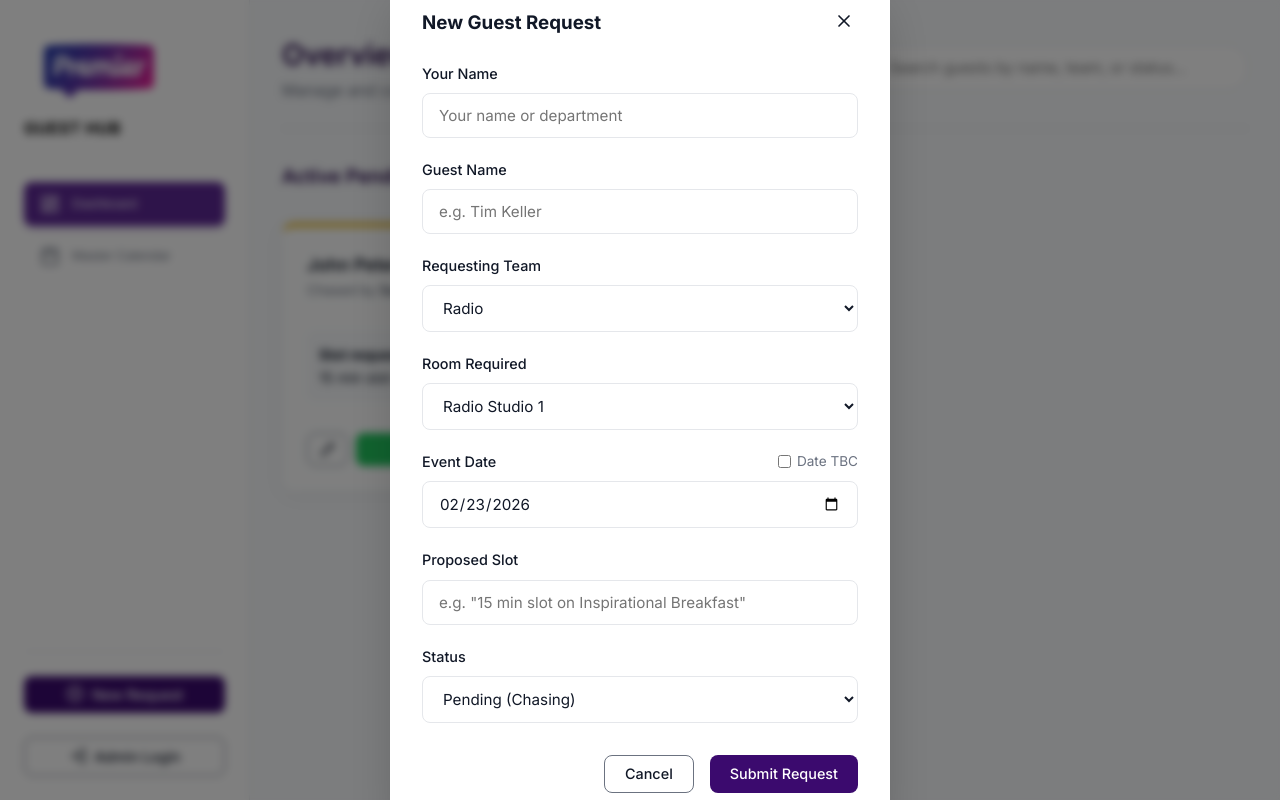
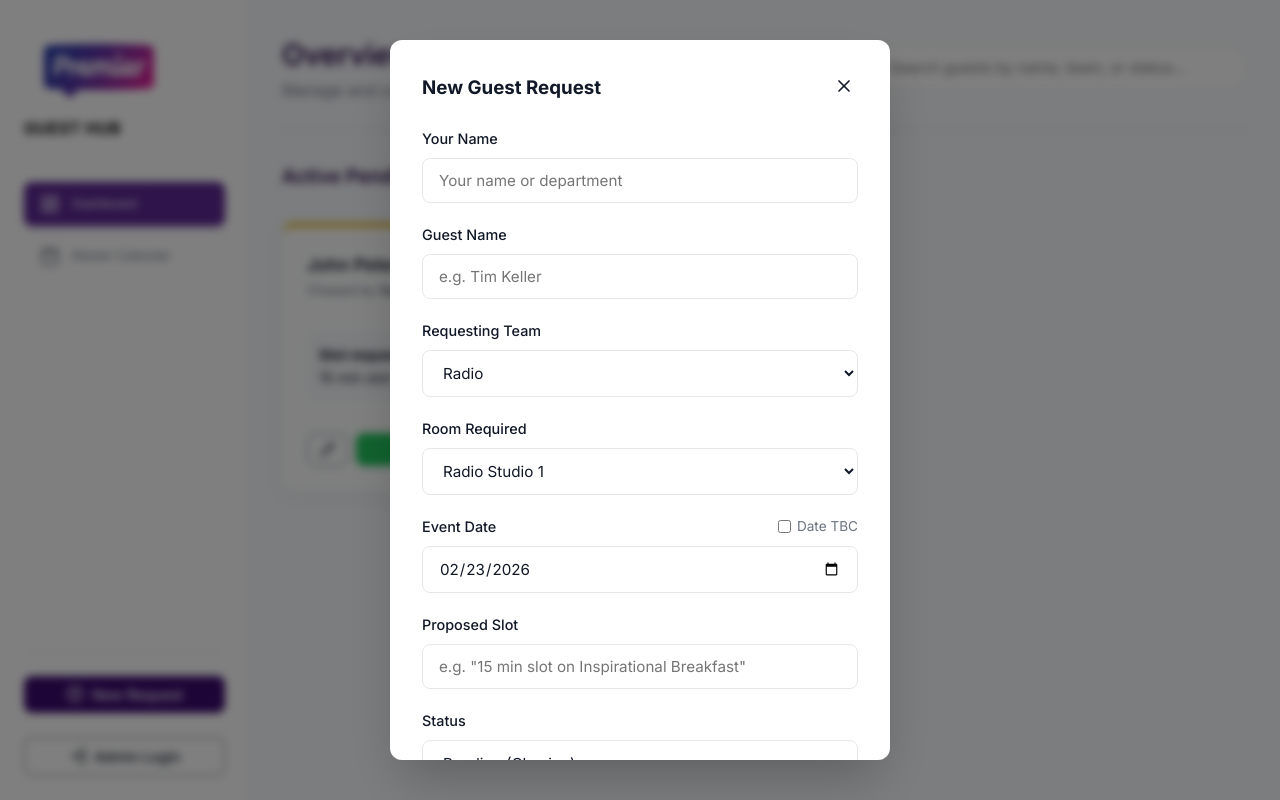
Before and after one commit to JCole200/premier-guest-hub, a React (Vite) app: page / in a window 1280 px wide. Both pictures are taken after a click on the button "New Request". Built offline with nearby package versions, Linux system fonts and the light colour scheme.

Commit message:
style: fix modal overflow

```diff
--- a/src/index.css
+++ b/src/index.css
@@ -370,6 +370,7 @@ body {
   justify-content: center;
   z-index: 50;
   backdrop-filter: blur(4px);
+  padding: 1rem;
 }
 
 .modal-content {
@@ -379,6 +380,8 @@ body {
   max-width: 500px;
   padding: 2rem;
   box-shadow: 0 25px 50px -12px rgba(0, 0, 0, 0.25);
+  max-height: 90vh;
+  overflow-y: auto;
 }
 
 .modal-header {
```
